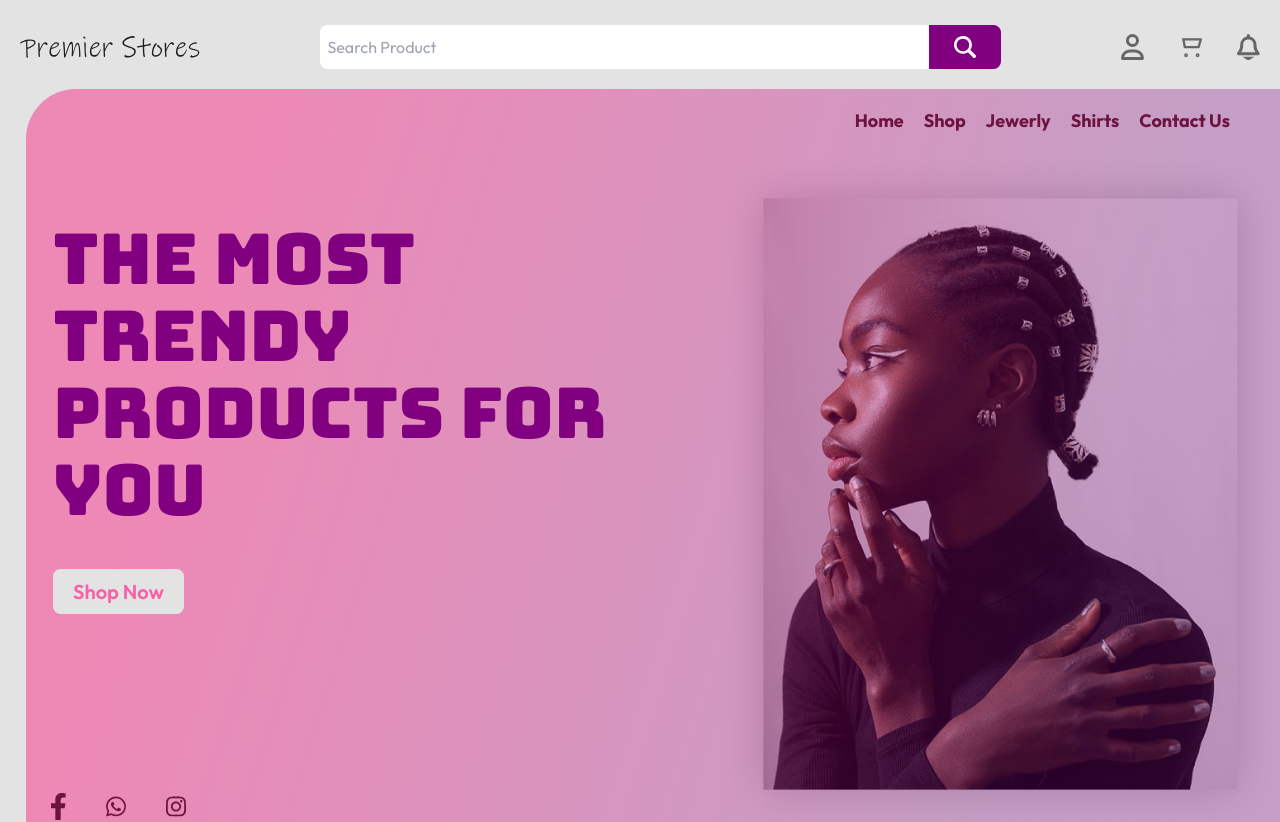
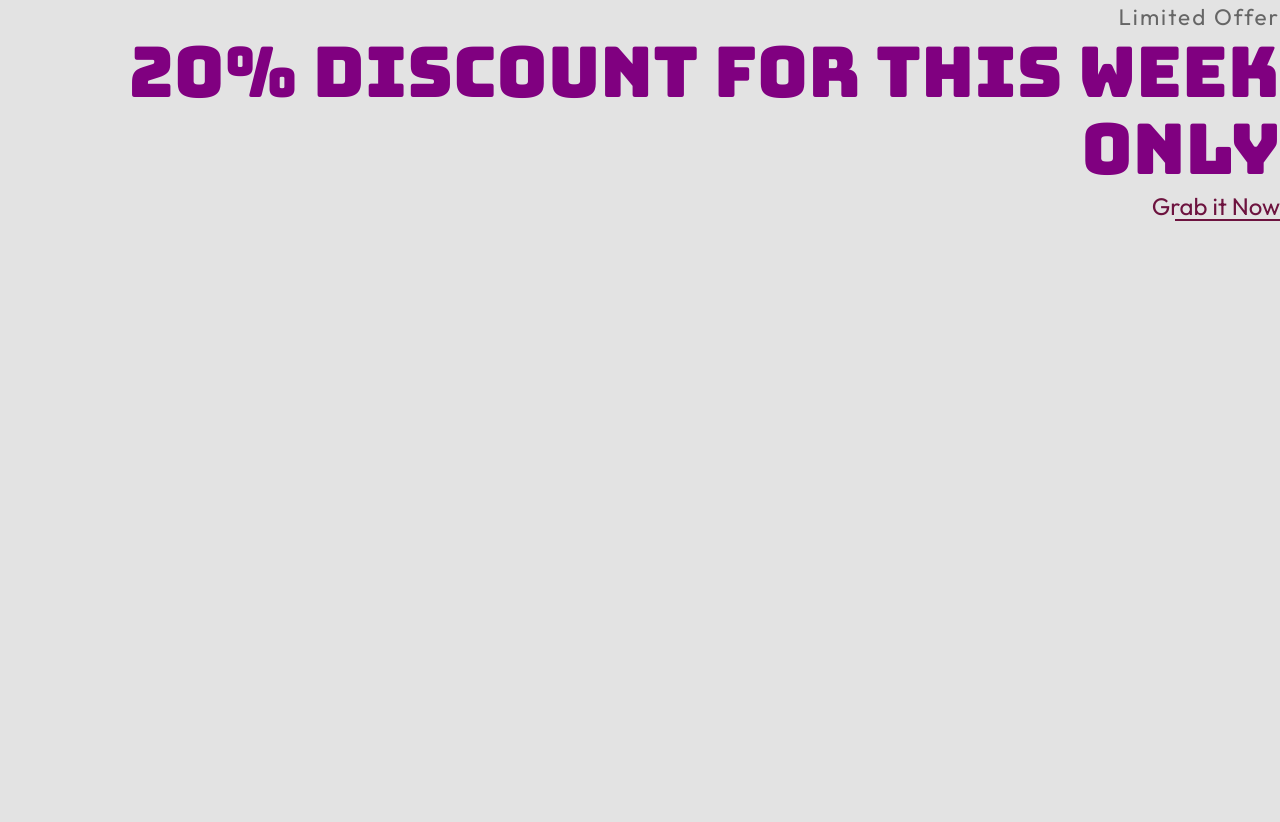
Before and after one commit to timmyproofficial/premier-store, a React (Vite) app: page / in a window 1280 px wide. Shown: the top 822 px of the page. After the commit the page ends 800 px from the top, so only its background shows below. Built offline with nearby package versions, Linux system fonts and the light colour scheme.

Commit message:
Design the heading for discount block

```diff
--- a/src/App.tsx
+++ b/src/App.tsx
@@ -1,9 +1,14 @@
+import HeadingDiscount from './components/HeadingDiscount';
 import { HomePage } from './pages';
 
 function App() {
   return (
     <div>
-      <HomePage />
+      {/* <HomePage /> */}
+      <HeadingDiscount
+        mainText="20% Discount For this week only"
+        topText="Limited Offer"
+      />
     </div>
   );
 }
--- /dev/null
+++ b/src/components/Discount.tsx
@@ -0,0 +1,15 @@
+import React from 'react';
+import discountImg from '../assets/discount.png';
+import BlockWhite from './BlockWhite';
+
+const Discount = () => {
+  return (
+    <BlockWhite>
+      <div>
+        <img src={discountImg} alt="Discount Image" />
+      </div>
+    </BlockWhite>
+  );
+};
+
+export default Discount;
--- /dev/null
+++ b/src/components/HeadingDiscount.tsx
@@ -0,0 +1,24 @@
+import HeadingBorderLink from './HeadingBorderLink';
+
+interface Props {
+  mainText: string;
+  topText?: string;
+}
+
+const HeadingDiscount = ({ mainText, topText }: Props) => {
+  return (
+    <div>
+      <div className="text-right">
+        {topText && (
+          <p className="text-gray-color text-[2.25rem] top-text">{topText}</p>
+        )}
+        <h1 className={`font-[${topText ? 600 : 700}] uppercase`}>
+          {mainText}
+        </h1>
+        <HeadingBorderLink mainText="Grab it Now" link={'/'} />
+      </div>
+    </div>
+  );
+};
+
+export default HeadingDiscount;
```
